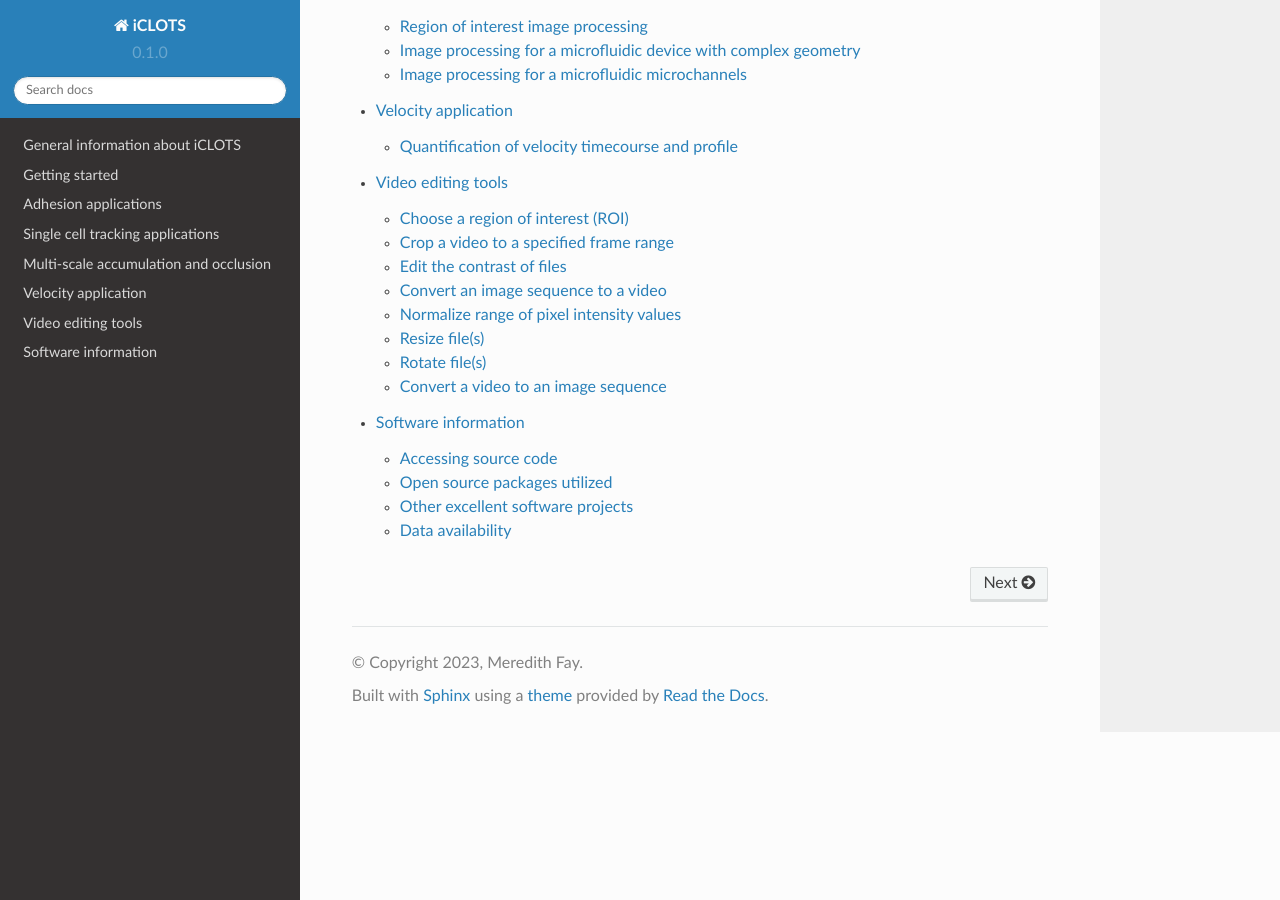
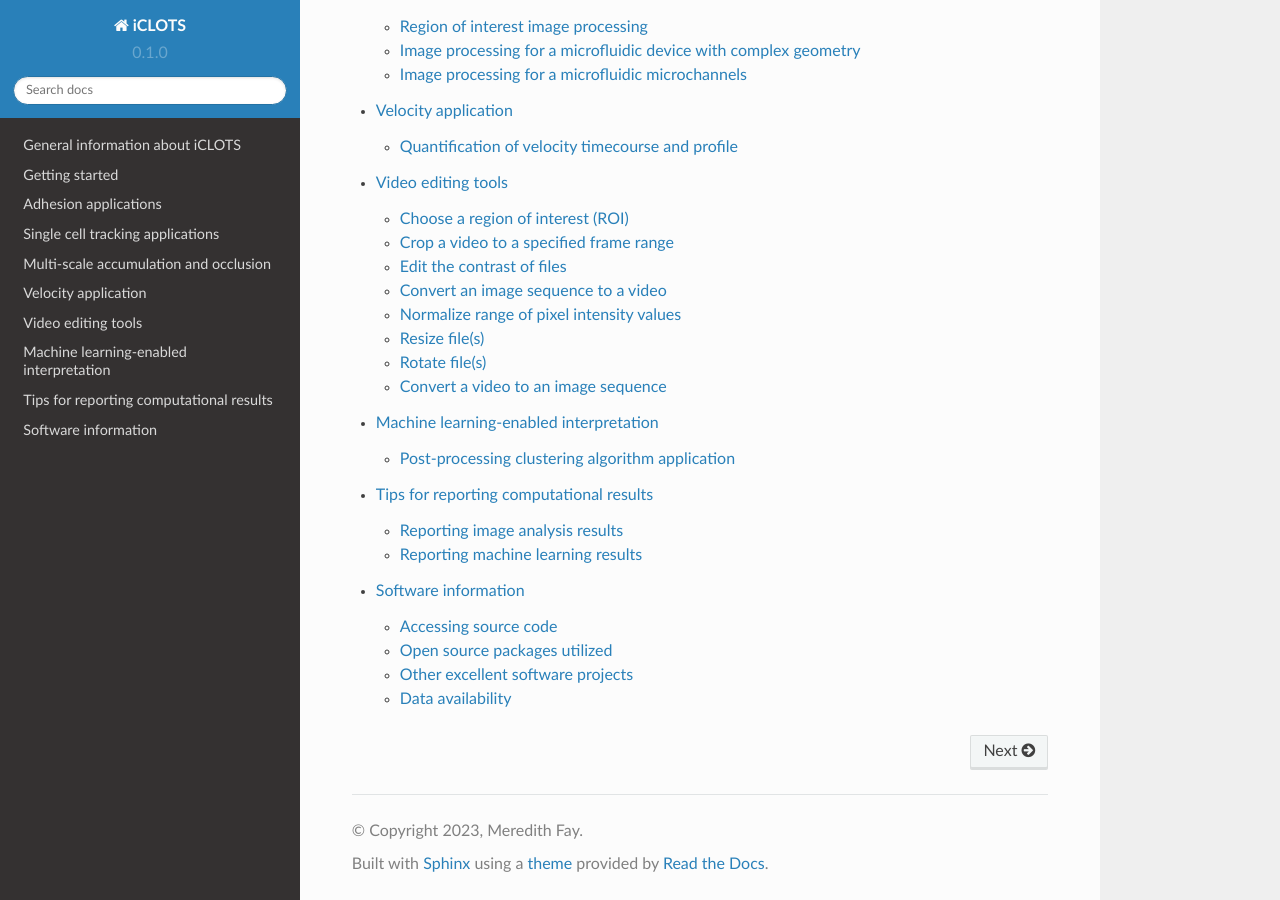
Before and after one commit to iCLOTS/documentation, a Sphinx documentation site: the page built from docs/source/index.rst, in a window 1280 px wide and 900 px high, scrolled down 1130 px. Built offline with Sphinx 7.4.7 and the Read the Docs theme 2.0.0, drawn with Linux system fonts in a browser that asks for light colours.

Commit message:
Update index.rst

```diff
--- a/docs/source/index.rst
+++ b/docs/source/index.rst
@@ -21,4 +21,6 @@ Contents
    accumulation_occlusion
    velocity
    video_editing
+   machine_learning
+   reporting_results
    software_information
```
